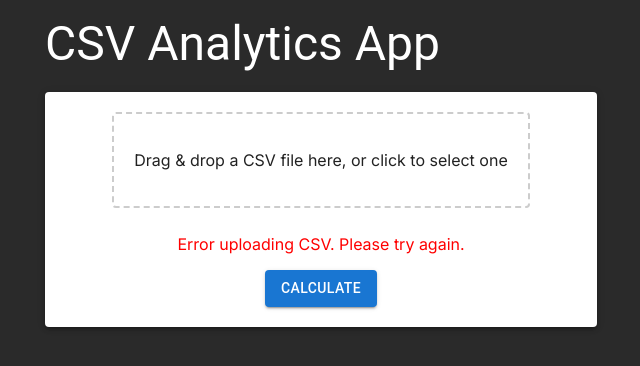
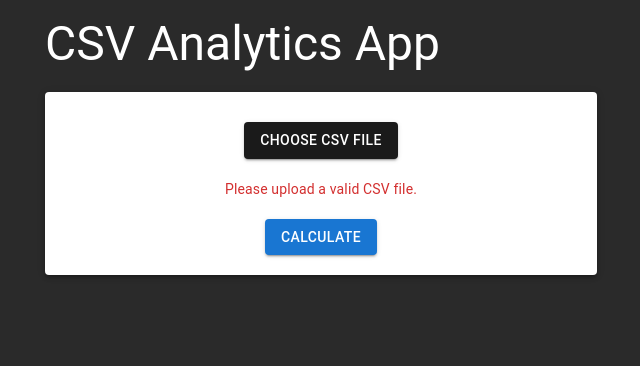
Before and after one commit to cpf006/csv-analyzer, a Next.js app in the folder frontend/: page / in a window 1280 px wide. Both pictures are taken after a click on the button "CALCULATE". Shown: the top 366 px of the page, without its empty margins (319-959 px from the left). Built offline with nearby package versions, Linux system fonts and the light colour scheme; no server answers.

Commit message:
Removing use of dropzone as it was causing compile issues

```diff
--- a/frontend/src/components/UploadComponent.tsx
+++ b/frontend/src/components/UploadComponent.tsx
@@ -1,7 +1,6 @@
-import React, { useState, useCallback } from 'react';
-import { Button, Paper } from '@mui/material';
+import React, { useRef, useState } from 'react';
+import { Button, Paper, Typography } from '@mui/material';
 import axios from 'axios';
-import { useDropzone } from 'react-dropzone';
 import { ResponseData } from '../types';
 
 type UploadComponentProps = {
@@ -9,26 +8,22 @@ type UploadComponentProps = {
 };
 
 function UploadComponent({ setData }: UploadComponentProps) {
-  const [selectedFile, setSelectedFile] = useState(null);
-  const [error, setError] = useState(null);
+  const [selectedFile, setSelectedFile] = useState<File | null>(null);
+  const [error, setError] = useState<string | null>(null);
+  const fileInputRef = useRef<HTMLInputElement | null>(null);
 
-  const onDrop = useCallback(<T extends File>(acceptedFiles: File[]) => {
+  const handleFileChange = (event: React.ChangeEvent<HTMLInputElement>) => {
     setError(null);
-
-    if (acceptedFiles.length === 0) return;
-    setSelectedFile(acceptedFiles[0]);
-  }, []);
-
-  const { getRootProps, getInputProps } = useDropzone({
-    onDrop,
-    accept: { "text/csv": [".csv"] },
-    multiple: false
-  });
+    const files = event.target.files;
+    if (files && files.length > 0) {
+      setSelectedFile(files[0]);
+    }
+  };
 
   const handleUpload = async () => {
     setError(null);
 
-    if (selectedFile && selectedFile.type !== "text/csv") {
+    if (!selectedFile || selectedFile.type !== "text/csv") {
       setError("Please upload a valid CSV file.");
       return;
     }
@@ -50,16 +45,43 @@ function UploadComponent({ setData }: UploadComponentProps) {
   };
 
   return (
-    <Paper elevation={3} className="paper">
-      <div {...getRootProps()} className="dropzone">
-        <input {...getInputProps()}/>
-        <p>Drag & drop a CSV file here, or click to select one</p>
-        {selectedFile &&
-          <p>Selected File: {selectedFile.name}</p>
-        }
+    <Paper elevation={3} className="paper" style={{ padding: '20px' }}>
+      <div className="file-input">
+        <input
+          type="file"
+          accept=".csv"
+          onChange={handleFileChange}
+          ref={fileInputRef}
+          style={{ display: 'none' }}
+          data-testid="file-input"
+        />
+        <div
+          style={{ display: 'flex', justifyContent: 'center', marginTop: '10px' }}
+        >
+          <Button
+            variant="contained"
+            style={{ backgroundColor: '#1a1a1a', color: 'white' }}
+            onClick={() => fileInputRef.current?.click()}
+          >
+            Choose CSV File
+          </Button>
+        </div>
+        <div
+          style={{ marginTop: '10px' }}
+        >
+          {selectedFile &&
+            <Typography
+              variant="contained"
+              color="primary"
+
+            >
+                Selected File: {selectedFile.name}
+            </Typography>
+          }
+        </div>
       </div>
-      {error && <p style={{ color: "red" }}>{error}</p>}
-      <Button variant="contained" onClick={handleUpload} className="upload-btn">
+      {error && <Typography variant="body2" color="error" style={{ marginTop: '10px' }}>{error}</Typography>}
+      <Button variant="contained" color="primary" onClick={handleUpload} className="upload-btn" style={{ marginTop: '20px' }}>
         Calculate
       </Button>
     </Paper>
```
